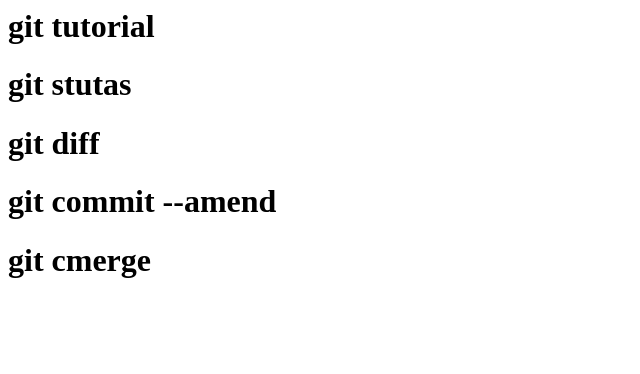
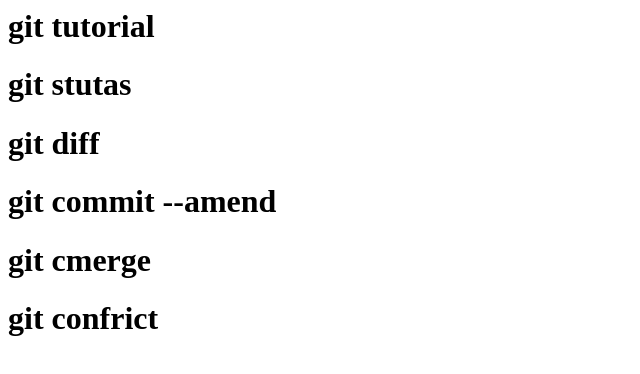
Before and after one commit to symphony-kyo/git_first, a plain HTML site: page index.html in a window 1280 px wide. Shown: the whole page, without its empty margins (0-640 px from the left). Drawn offline with Linux system fonts and the light colour scheme.

Commit message:
git add confrict

```diff
--- a/index.html
+++ b/index.html
@@ -3,3 +3,4 @@
 <h1>git diff</h1>
 <h1>git commit --amend</h1>
 <h1>git cmerge</h1>
+<h1>git confrict</h1>
```
